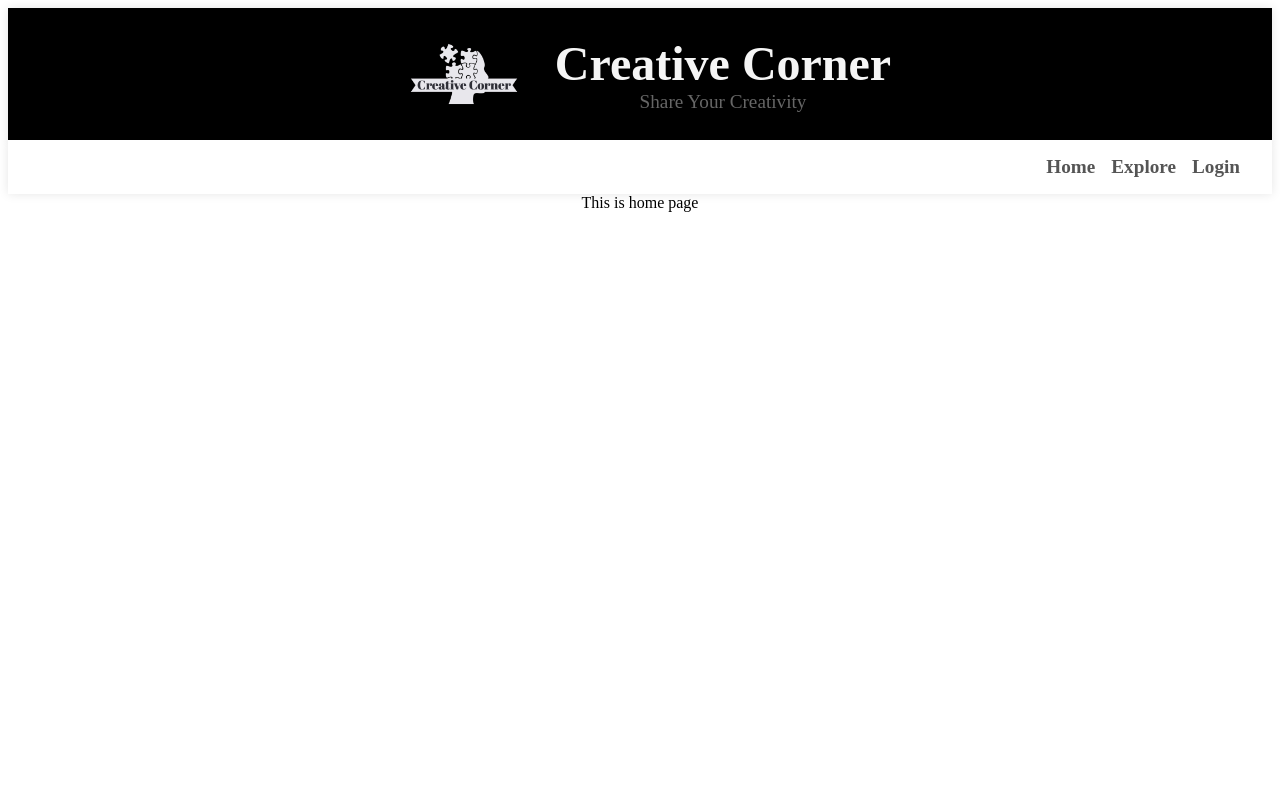
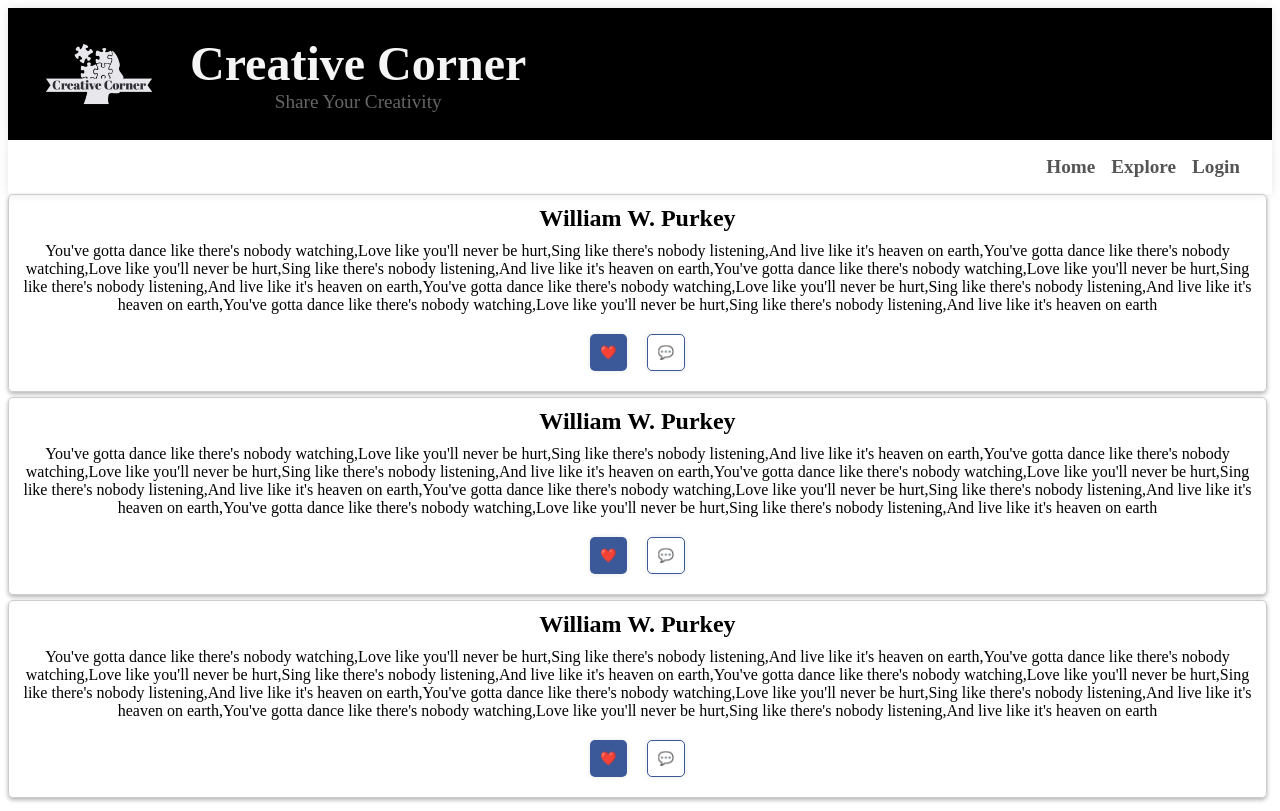
Before and after one commit to LonelyChip/creativecorner, a React (Create React App) app: page / in a window 1280 px wide. Built offline with nearby package versions, Linux system fonts and the light colour scheme; no server answers.

Commit message:
Feat: Login functionality with google authentication.

```diff
--- /dev/null
+++ b/src/components/PostCard.css
@@ -0,0 +1,54 @@
+.container {
+	display: flex;
+	justify-content: center;
+	align-items: center;
+	height: auto;
+}
+
+.post-card {
+	display: inline-block;
+	border: 1px solid #ccc;
+	border-radius: 5px;
+	padding: 10px;
+	width: auto;
+	box-shadow: 0px 2px 4px rgba(0, 0, 0, 0.3);
+	height: auto;
+	margin-right: 5px; /* Add margin to the right of each card */
+	margin-bottom: 5px; /* Add margin to the bottom of each card */
+}
+
+.post-title {
+	font-size: 24px;
+	font-weight: bold;
+	margin: 0;
+}
+
+.post-description {
+	font-size: 16px;
+	margin: 10px 0;
+}
+
+.post-buttons {
+	display: flex;
+	justify-content: center;
+	margin-top: 10px;
+}
+
+.like-button {
+	background-color: #3b5998;
+	color: #fff;
+	border: none;
+	border-radius: 5px;
+	padding: 10px;
+	margin-right: 10px;
+	cursor: pointer;
+}
+
+.comment-button {
+	background-color: #fff;
+	color: #3b5998;
+	border: 1px solid #3b5998;
+	border-radius: 5px;
+	padding: 10px;
+	cursor: pointer;
+}
--- /dev/null
+++ b/src/components/PostCard.tsx
@@ -0,0 +1,19 @@
+import React from "react";
+import "./PostCard.css"; // import the CSS file for styling
+
+function PostCard({ title="William W. Purkey", description ="You've gotta dance like there's nobody watching,Love like you'll never be hurt,Sing like there's nobody listening,And live like it's heaven on earth,You've gotta dance like there's nobody watching,Love like you'll never be hurt,Sing like there's nobody listening,And live like it's heaven on earth,You've gotta dance like there's nobody watching,Love like you'll never be hurt,Sing like there's nobody listening,And live like it's heaven on earth,You've gotta dance like there's nobody watching,Love like you'll never be hurt,Sing like there's nobody listening,And live like it's heaven on earth,You've gotta dance like there's nobody watching,Love like you'll never be hurt,Sing like there's nobody listening,And live like it's heaven on earth"}) {
+  return (
+    <div className="container">
+    <div className="post-card">
+      <h2 className="post-title">{title}</h2>
+      <p className="post-description">{description}</p>
+      <div className="post-buttons">
+        <button className="like-button">❤️</button>
+        <button className="comment-button">💬</button>
+      </div>
+    </div>
+    </div>
+  );
+}
+
+export default PostCard;
--- /dev/null
+++ b/src/config/firebase.ts
@@ -0,0 +1,20 @@
+// Import the functions you need from the SDKs you need
+import { initializeApp } from "firebase/app";
+import {getAuth, GoogleAuthProvider} from "firebase/auth"
+// TODO: Add SDKs for Firebase products that you want to use
+// https://firebase.google.com/docs/web/setup#available-libraries
+
+// Your web app's Firebase configuration
+const firebaseConfig = {
+  apiKey: "AIzaSyA-0j6jn7xNBAr26Po7bBRoIhZZ4oIk8RE",
+  authDomain: "creativecorner-48f4d.firebaseapp.com",
+  projectId: "creativecorner-48f4d",
+  storageBucket: "creativecorner-48f4d.appspot.com",
+  messagingSenderId: "133718250695",
+  appId: "1:133718250695:web:0bdfac0dea4d641462dae2"
+};
+
+// Initialize Firebase
+const app = initializeApp(firebaseConfig);
+export const auth = getAuth(app);
+export const provider = new GoogleAuthProvider();
--- a/src/pages/Home.tsx
+++ b/src/pages/Home.tsx
@@ -1,5 +1,11 @@
+import PostCard from "../components/PostCard"
+
 export const Home = () =>{
 	return (
-		<div>This is home page</div>
+		<div>
+			<PostCard/>
+			<PostCard/>
+			<PostCard/>
+		</div>
 	)
 }
--- /dev/null
+++ b/src/pages/Login.css
@@ -0,0 +1,61 @@
+.login-container {
+	display: flex;
+	flex-direction: column;
+	align-items: center;
+	justify-content: center;
+	height: 50vh;
+  }
+
+  .login-form {
+	display: flex;
+	flex-direction: row;
+	align-items: center;
+	justify-content: center;
+	padding: 30px;
+	background-color: #f9f9f9;
+	border-radius: 10px;
+	box-shadow: 0px 0px 10px rgba(0, 0, 0, 0.2);
+	margin-bottom: 30px;
+  }
+
+  input[type="text"],
+  input[type="password"],
+  button {
+	margin: 10px;
+	padding: 10px;
+	border-radius: 5px;
+	border: none;
+	box-shadow: 0px 0px 5px rgba(0, 0, 0, 0.1);
+  }
+
+  button {
+	background-color: #4caf50;
+	color: white;
+	cursor: pointer;
+  }
+
+  button:hover {
+	background-color: #3e8e41;
+  }
+
+  .login-google {
+	display: flex;
+	justify-content: center;
+  }
+
+  .or-container {
+	display: flex;
+	align-items: center;
+	justify-content: center;
+	font-size: 1.2rem;
+	margin-bottom: 20px;
+  }
+
+  .or-line {
+	border-top: 1px solid #ccc;
+	width: 100%;
+  }
+
+  .or-text {
+	margin: 0 20px;
+  }
--- a/src/pages/Login.tsx
+++ b/src/pages/Login.tsx
@@ -1,5 +1,36 @@
-export const Login = () =>{
-	return (
-		<div>This is login page</div>
-	)
-}
+import "./Login.css";
+import GoogleButton from "react-google-button";
+import {signInWithPopup} from "firebase/auth"
+import { auth, provider } from "../config/firebase";
+import {useNavigate} from "react-router-dom"
+
+
+export const Login = () => {
+  const navigate = useNavigate();
+  const signInGoogle = async () =>{
+    const result = await signInWithPopup(auth,provider);
+    navigate("/");
+  }
+  return (
+    <div className="login-container">
+      <div className="login-form">
+        <form>
+          <input type="text" placeholder="Enter email" />
+          <input type="password" placeholder="Enter password" />
+          <div>
+            <button>Login</button>
+            <button>SignUp</button>
+          </div>
+        </form>
+      </div>
+      <div className="or-container">
+        <div className="or-line"></div>
+        <div className="or-text">OR</div>
+        <div className="or-line"></div>
+      </div>
+      <div className="login-google">
+        <GoogleButton onClick={signInGoogle}/>
+      </div>
+    </div>
+  );
+};
--- a/src/pages/header/Header.css
+++ b/src/pages/header/Header.css
@@ -1,6 +1,6 @@
 .header {
 	display: flex;
-	justify-content: center;
+	justify-content: space-between;
 	align-items: center;
 	background-color: #000000;
 	box-shadow: 0px 0px 10px rgba(0, 0, 0, 0.1);
@@ -31,3 +31,34 @@
 	font-size: 1.2rem;
 	color: #666;
 }
+
+.userInfo {
+	display: flex;
+	align-items: center;
+}
+
+.userName {
+	color: #fff;
+	font-size: 1.2rem;
+	margin-right: 1rem;
+}
+
+.userImage img {
+	width: 50px;
+	height: 50px;
+	border-radius: 50%;
+	margin-right: 1rem;
+	object-fit: cover;
+}
+
+.logout {
+	background-color: red;
+	color: #fff;
+	border: none;
+	padding: 0.5rem 1rem;
+	border-radius: 4px;
+	cursor: pointer;
+  }
+  .logout:hover{
+	background-color: rgb(158, 12, 12)!important;
+  }
--- a/src/pages/header/Header.tsx
+++ b/src/pages/header/Header.tsx
@@ -1,6 +1,18 @@
+import { auth} from "../../config/firebase";
 import "./Header.css";
+import {useAuthState} from "react-firebase-hooks/auth";
+import {signOut} from "firebase/auth"
+import {useNavigate} from "react-router-dom"
+
 
 export const Header = () => {
+	const navigate = useNavigate();
+	const LogOut = async () =>{
+		await signOut(auth);
+		navigate("/login");
+	}
+
+	const [user] = useAuthState(auth);
 	return (
 		<div className="header">
 			<div className="logo">
@@ -10,6 +22,13 @@ export const Header = () => {
 				<p>Share Your Creativity</p>
 			</div>
 			</div>
+				{user &&
+				<div className="userInfo">
+				<div className="userName">{user?.displayName}</div>
+				<div className="userImage"><img src={user?.photoURL||""}/></div>
+				<div><button className="logout" onClick={LogOut}>Log Out</button></div>
+				</div>
+				}
 		</div>
 	);
   };
```
Also changed, not shown: package.json (+8 -1 lines), 1 other file (tests, documents, lock files or other folders). Lines whose indentation alone changed are shown as unchanged.
